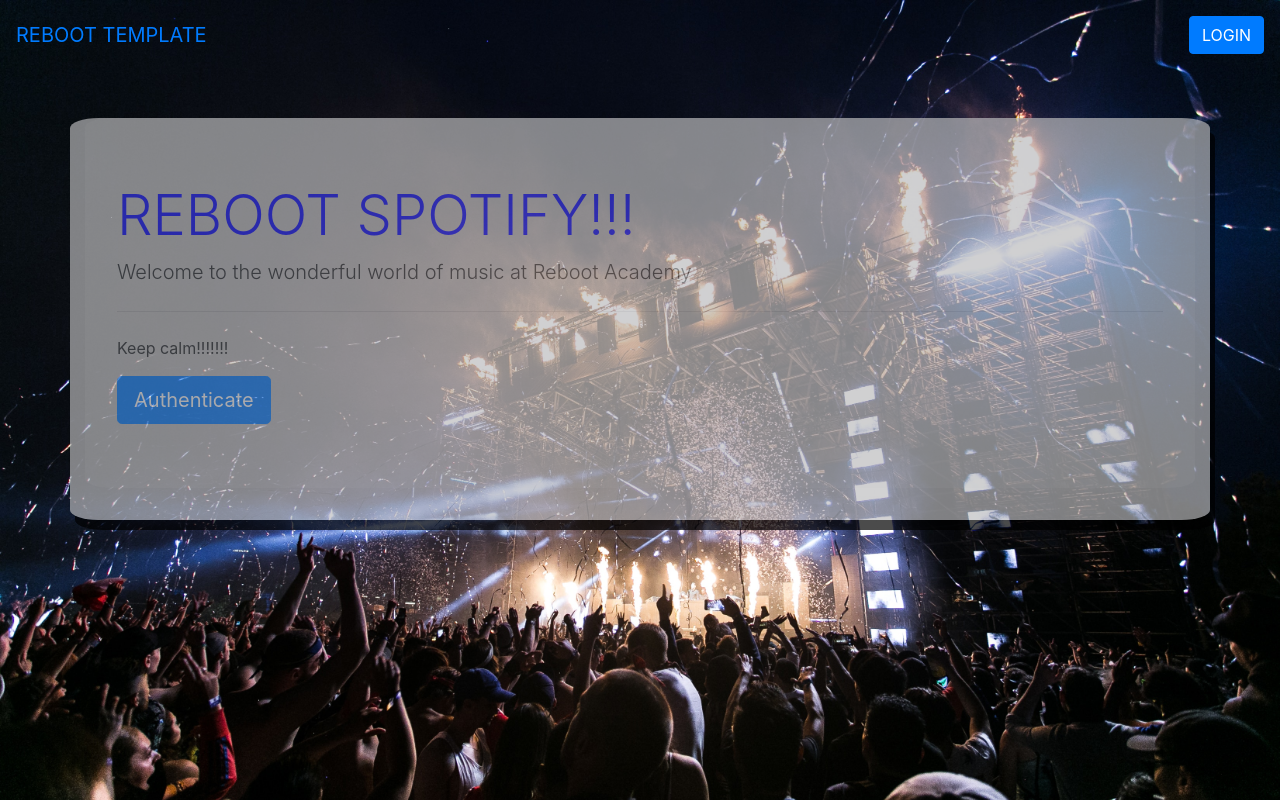
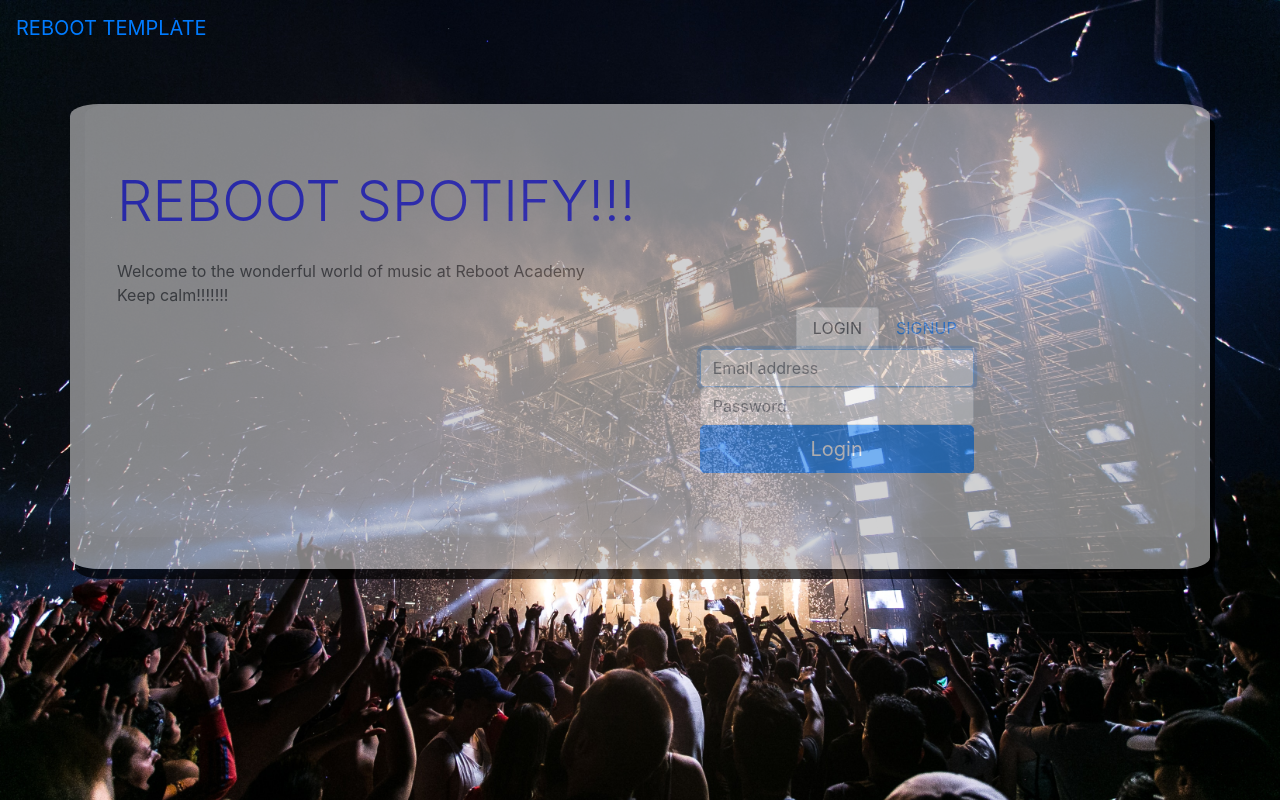
Before and after one commit to cristinadeniz/RB02_P02, a plain HTML site: page public/index.html in a window 1280 px wide. Drawn offline with nearby package versions, Linux system fonts and the light colour scheme.

Commit message:
fallo de signup

```diff
--- a/public/index.html
+++ b/public/index.html
@@ -19,7 +19,6 @@
       <ul class="navbar-nav mr-auto">
       </ul>
       <span class="navbar-text">
-        <a class="btn btn-primary" href="auth.html">LOGIN</a>
       </span>
     </div>
   </nav>
@@ -29,16 +28,53 @@
       <div class="col-12">
         <div class="jumbotron fondo">
           <h1 class="display-4">REBOOT SPOTIFY!!!</h1>
-          <p class="lead">Welcome to the wonderful world of music at Reboot Academy</p>
-          <hr class="my-4">
-          <p>Keep calm!!!!!!!</p>
-          <a class="btn btn-primary btn-lg" href="auth.html" role="button">Authenticate</a>
+          <div class="tab-content d-flex justify-content-start " id="nav-tabContent">
+            <span class="mt-3">Welcome to the wonderful world
+              of music at Reboot Academy </span>
         </div>
-      </div>
-    </div>
-  </div>
+          <span>Keep calm!!!!!!!</span>
 
 
+ <nav class="d-flex justify-content-end col-10">
+   <div class="nav nav-tabs" id="nav-tab" role="tablist">
+     <a class="nav-item nav-link active" id="nav-login-tab" data-toggle="tab" href="#nav-login" role="tab"
+       aria-controls="nav-login" aria-selected="true">LOGIN</a>
+     <a class="nav-item nav-link" id="nav-signup-tab" data-toggle="tab" href="#nav-signup" role="tab"
+       aria-controls="nav-signup" aria-selected="false">SIGNUP</a>
+   </div>
+ </nav>
+
+ <div class="tab-content d-flex justify-content-end col-10 " id="nav-tabContent">
+   <div class="tab-pane fade show active" id="nav-login" role="tabpanel" aria-labelledby="nav-login-tab">
+     <div id="login">
+       <label for="inputEmail" class="sr-only">Email address</label>
+       <input type="email" id="login_email" class="form-control" placeholder="Email address" required="" autofocus="">
+
+       <label for="inputPassword" class="sr-only">Password</label>
+       <input type="password" id="login_password" class="form-control" placeholder="Password" required="">
+
+       <button class="btn btn-lg btn-primary btn-block" id="btn-login">Login</button>
+     </div>
+   </div>
+
+   <div class="tab-pane fade" id="nav-signup" role="tabpanel" aria-labelledby="nav-signup-tab">
+     <form class="form-signin">
+       <label for="inputEmail" class="sr-only">User Name</label>
+       <input type="text" id="user_name" class="form-control" placeholder="User Name" required="" autofocus="">
+
+       <label for="inputEmail" class="sr-only">Email address</label>
+       <input type="email" id="user_email" class="form-control" placeholder="Email address" required="" autofocus="">
+
+       <label for="inputPassword" class="sr-only">Password</label>
+       <input type="password" id="user_password" class="form-control" placeholder="Password" required="">
+
+       <button class="btn btn-lg btn-primary btn-block" id="btn-signup">Sign in</button>
+     </form>
+   </div>
+ </div>
+
+
+ <!--Libreria Bootstrap-->
   <script src="https://code.jquery.com/jquery-3.4.1.slim.min.js" integrity="sha384-J6qa4849blE2+poT4WnyKhv5vZF5SrPo0iEjwBvKU7imGFAV0wwj1yYfoRSJoZ+n" crossorigin="anonymous"></script>
   <script src="https://cdn.jsdelivr.net/npm/popper.js@1.16.0/dist/umd/popper.min.js" integrity="sha384-Q6E9RHvbIyZFJoft+2mJbHaEWldlvI9IOYy5n3zV9zzTtmI3UksdQRVvoxMfooAo" crossorigin="anonymous"></script>
   <script src="https://stackpath.bootstrapcdn.com/bootstrap/4.4.1/js/bootstrap.min.js" integrity="sha384-wfSDF2E50Y2D1uUdj0O3uMBJnjuUD4Ih7YwaYd1iqfktj0Uod8GCExl3Og8ifwB6" crossorigin="anonymous"></script>
--- a/public/styles/styles.css
+++ b/public/styles/styles.css
@@ -34,3 +34,7 @@
 .sombra {
     box-shadow: 5px 10px black;
 }
+
+.bloque {
+    display: inline-block;
+}
```
Also changed, not shown: public/auth.html (+29 -15 lines), public/scripts/auth.js (+1 -12 lines).
